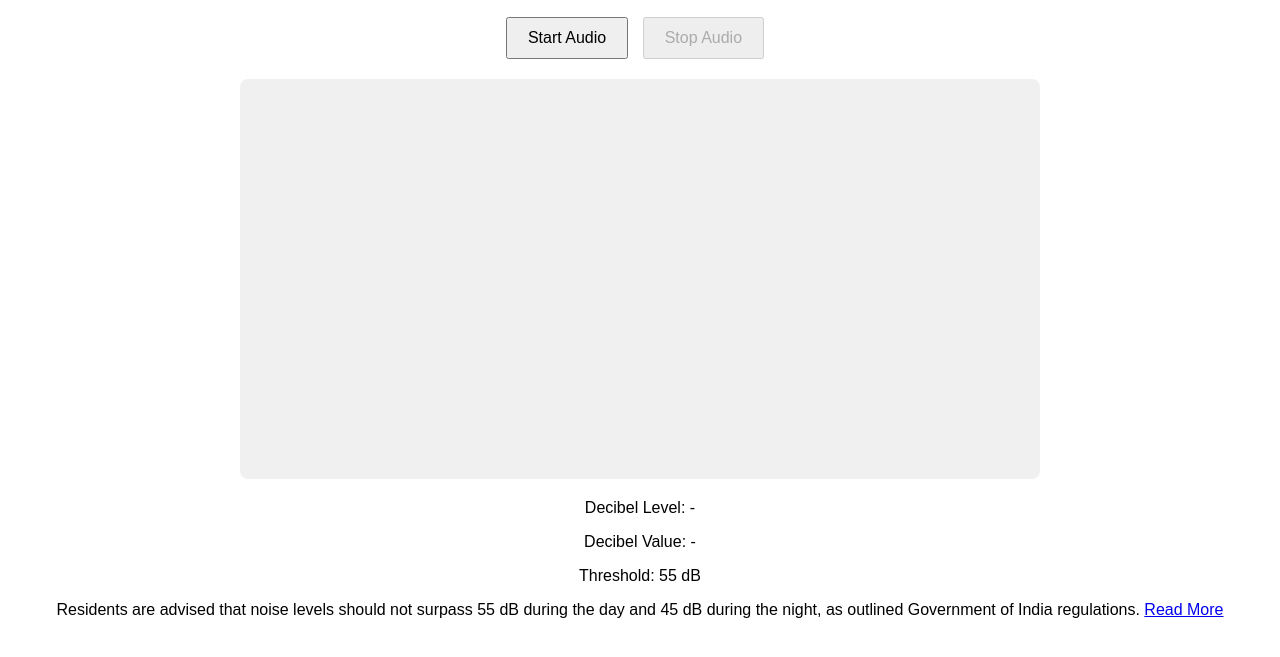
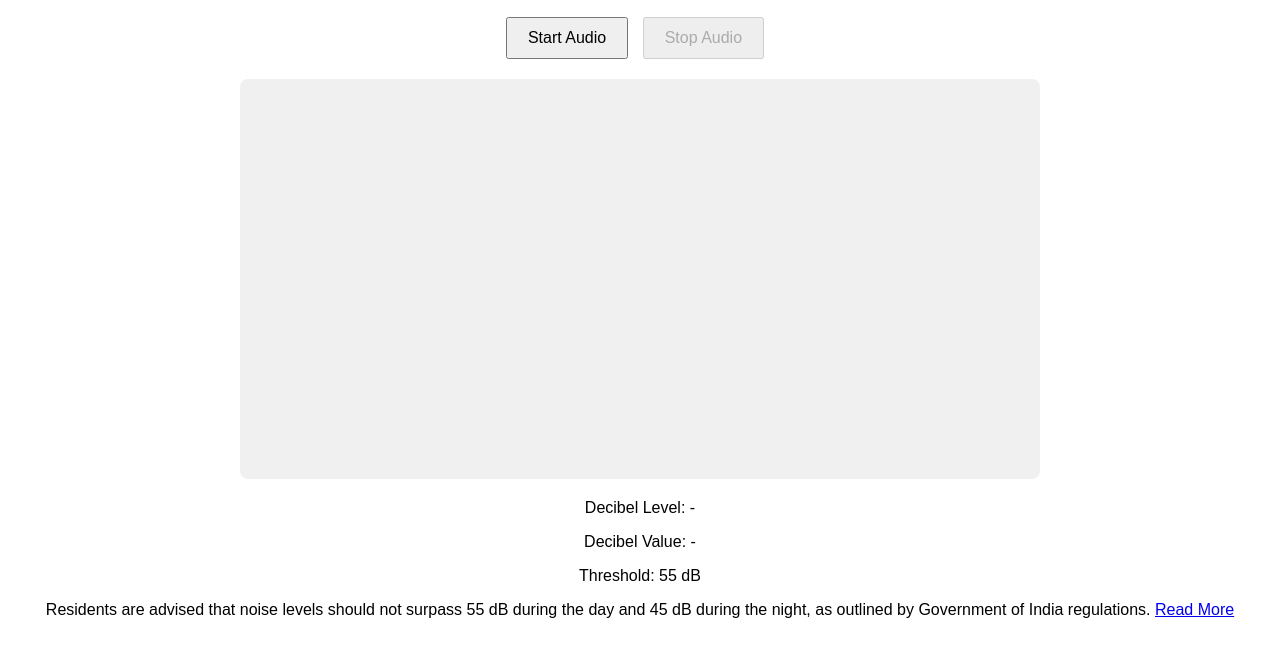
Before and after one commit to swarooppatilx/sound-pollution-detector, a plain HTML site: page index.html in a window 1280 px wide. Shown: the part 89-746 px from the top of the page. Drawn offline with Linux system fonts and the light colour scheme.

Commit message:
Update index.html

```diff
--- a/index.html
+++ b/index.html
@@ -21,7 +21,7 @@
         <p>Threshold: <span id="thresholdValue">-</span> dB</p>
         <p id="warningMessage" style="display: none; color: red;">Warning: Potential Sound Pollution!</p>
         <p>
-            Residents are advised that noise levels should not surpass 55 dB during the day and 45 dB during the night, as outlined Government of India regulations.
+            Residents are advised that noise levels should not surpass 55 dB during the day and 45 dB during the night, as outlined by Government of India regulations.
             <a href="https://pib.gov.in/newsite/PrintRelease.aspx?relid=67367">Read More</a>
     </div>
     <script src="script.js"></script>
```
